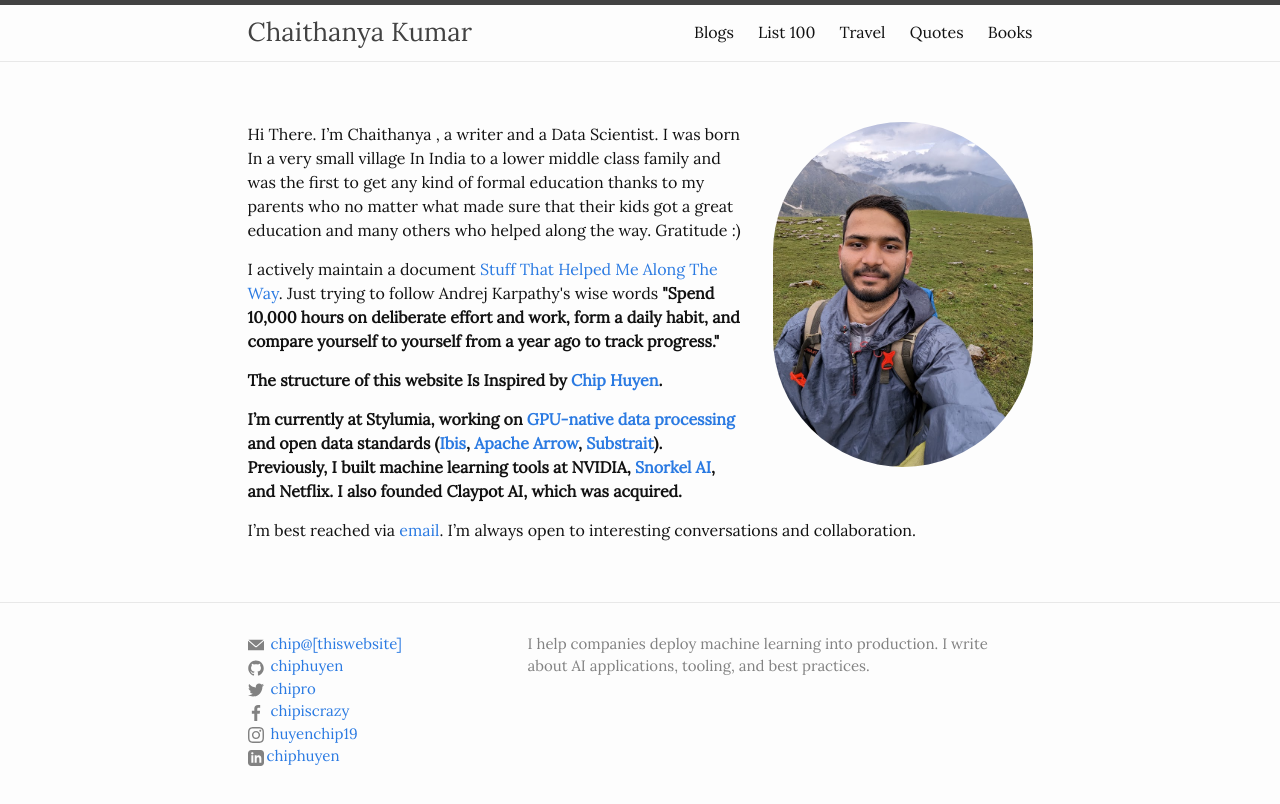
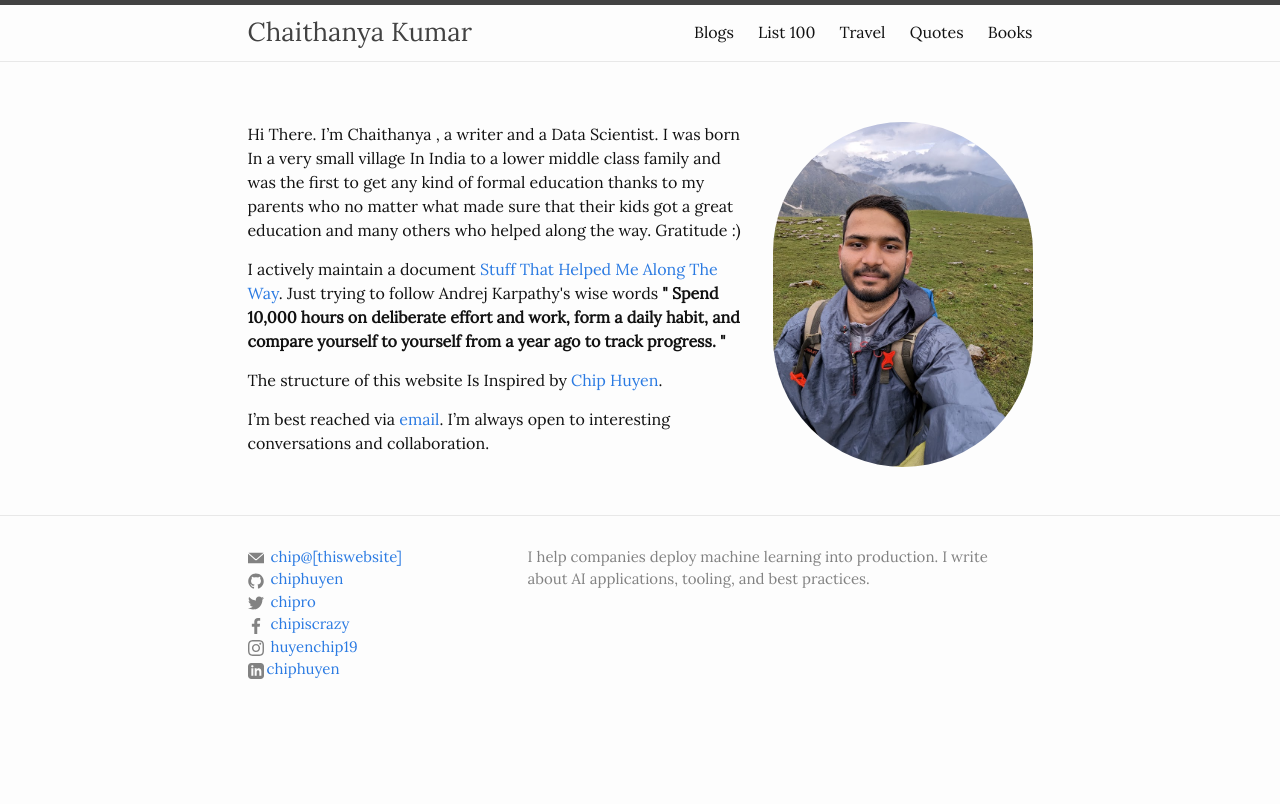
Before and after one commit to chaithanyak42/chaithanyak.github.io, a plain HTML site: page index.html in a window 1280 px wide. Drawn offline with Linux system fonts and the light colour scheme.

Commit message:
Update index.html

```diff
--- a/index.html
+++ b/index.html
@@ -235,12 +235,12 @@
 
 <p>Hi There. I’m Chaithanya , a writer and a Data Scientist. I was born In a very small village In India to a lower middle class family and was the first to get any kind of formal education thanks to my parents who no matter what made sure that their kids got a great education and many others who helped along the way. Gratitude :)</p>
 
-<p> I actively maintain a document <a href="https://docs.google.com/document/d/1Xo7k-mhKVoM1ku_uY1qpFGEMX98QJTObmtiu--Gs6Zk/edit?usp=sharing">Stuff That Helped Me Along The Way</a>. Just trying to follow Andrej Karpathy's wise words <b>"Spend 10,000 hours on deliberate effort and work, form a daily habit, and compare yourself to yourself from a year ago to track progress."
+<p> I actively maintain a document <a href="https://docs.google.com/document/d/1Xo7k-mhKVoM1ku_uY1qpFGEMX98QJTObmtiu--Gs6Zk/edit?usp=sharing">Stuff That Helped Me Along The Way</a>. Just trying to follow Andrej Karpathy's wise words <b>" Spend 10,000 hours on deliberate effort and work, form a daily habit, and compare yourself to yourself from a year ago to track progress. " </b> </p>
 
 <p>The structure of this website Is Inspired by <a href="https://huyenchip.com/">Chip Huyen</a>.
 
-<p>I’m currently at Stylumia, working on <a href="https://voltrondata.com/benchmarks/theseus">GPU-native data processing</a> and open data standards (<a href="https://github.com/ibis-project/ibis">Ibis</a>, <a href="https://github.com/apache/arrow">Apache Arrow</a>, <a href="https://github.com/substrait-io/substrait">Substrait</a>). Previously, I built machine learning tools at NVIDIA, <a href="https://snorkel.ai">Snorkel AI</a>, and Netflix. I also founded Claypot AI, which was acquired.</b></p>
-
+<!-- <p>I’m currently at Stylumia, working on <a href="https://voltrondata.com/benchmarks/theseus">GPU-native data processing</a> and open data standards (<a href="https://github.com/ibis-project/ibis">Ibis</a>, <a href="https://github.com/apache/arrow">Apache Arrow</a>, <a href="https://github.com/substrait-io/substrait">Substrait</a>). Previously, I built machine learning tools at NVIDIA, <a href="https://snorkel.ai">Snorkel AI</a>, and Netflix. I also founded Claypot AI, which was acquired.</p>
+ -->
 
 
 
```
